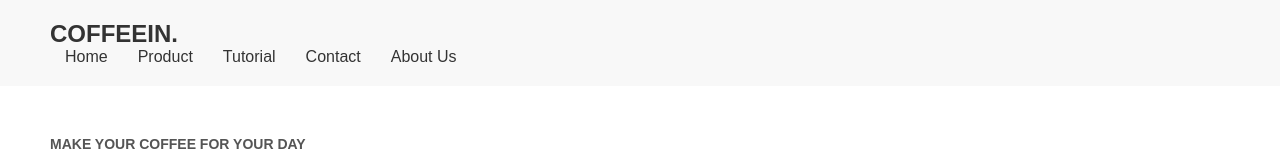
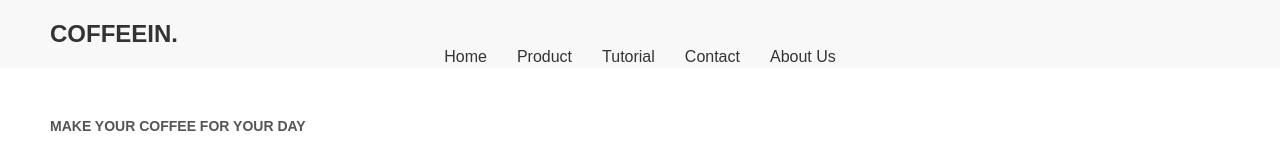
Before and after one commit to shademahata/Login-Pages, a plain HTML site: page index.html in a window 1280 px wide. Shown: the top 159 px of the page. Drawn offline with Linux system fonts and the light colour scheme.

Commit message:
style: Adjust navigation alignment in index.css

```diff
--- a/css/index.css
+++ b/css/index.css
@@ -16,6 +16,7 @@ header {
     align-items: center;
     padding: 20px 50px;
     background-color: #f8f8f8;
+    position: relative;
 }
 
 .logo {
@@ -26,6 +27,10 @@ header {
 nav ul {
     list-style: none;
     display: flex;
+    justify-content: center;
+    position: absolute;
+    left: 50%;
+    transform: translateX(-50%);
 }
 
 nav ul li {
```
